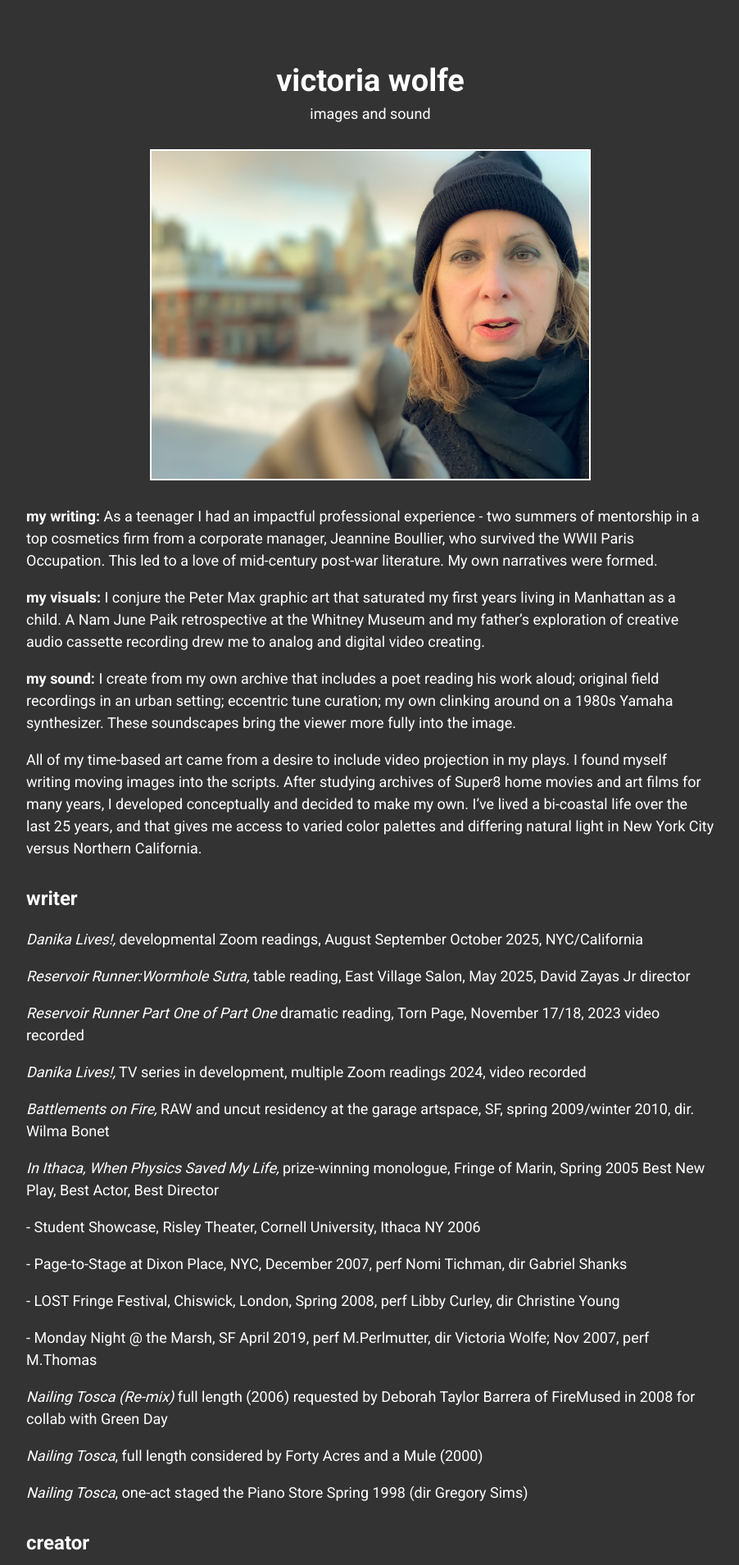
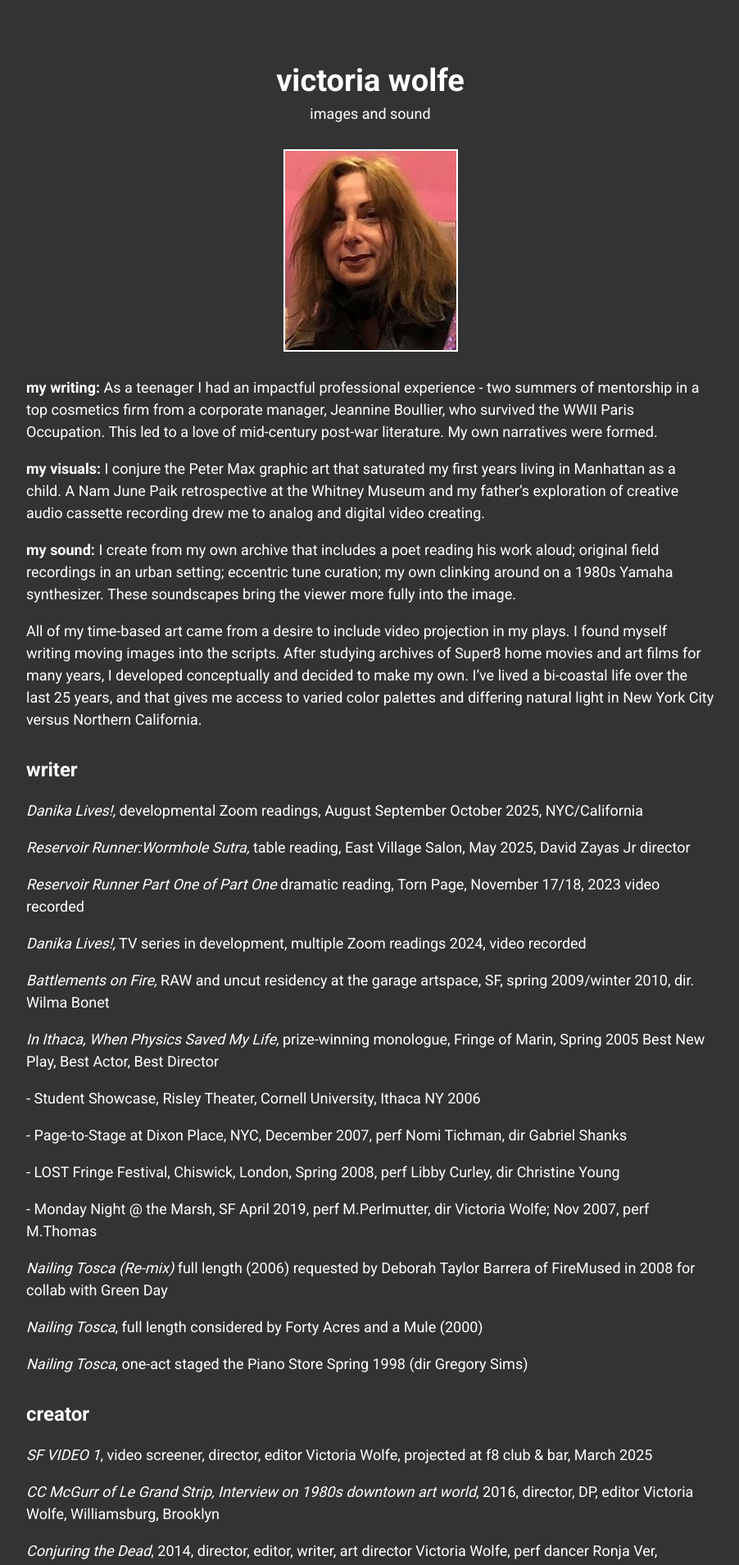
Before and after one commit to minicreative/victoriawolfe, a Jekyll site: the page built from index.md, in a window 1280 px wide. Shown: the top 1909 px of the page at 82% size, without its empty margins (188-1090 px from the left). Built offline with Jekyll 4.4.1, drawn with Linux system fonts in a browser that asks for light colours.

Commit message:
Update Pages “home”

```diff
--- a/index.md
+++ b/index.md
@@ -8,7 +8,7 @@ layout: page
 <p>images and sound</p>
 </div>
 
-![](/uploads/vpointingatcamera.jpg)
+![](uploads/businesscardphotovw.jpeg)
 
 **my writing:** As a teenager I had an impactful professional experience - two summers of mentorship in a top cosmetics firm from a corporate manager, Jeannine Boullier, who survived the WWII Paris Occupation. This led to a love of mid-century post-war literature. My own narratives were formed.
 
```
